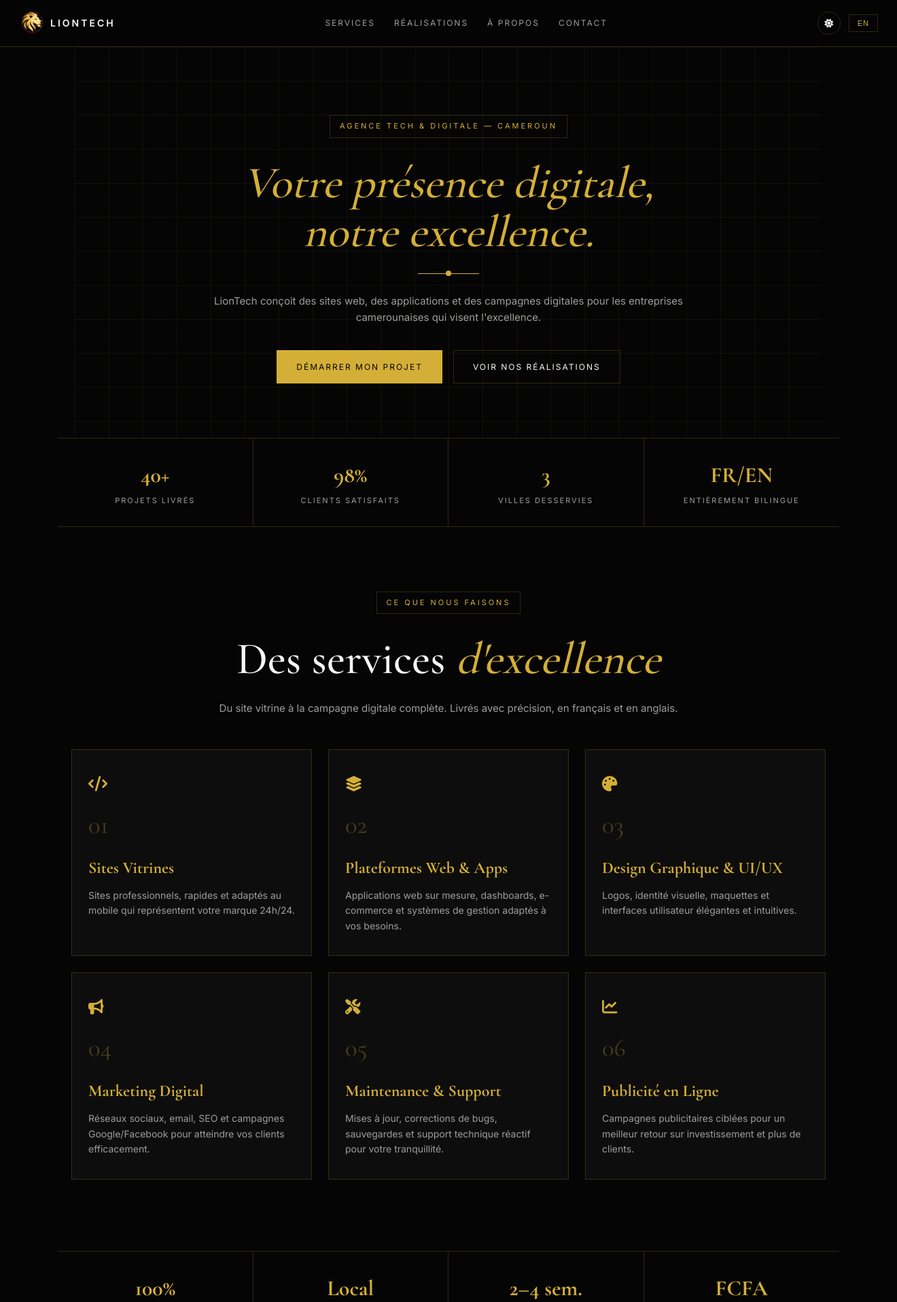
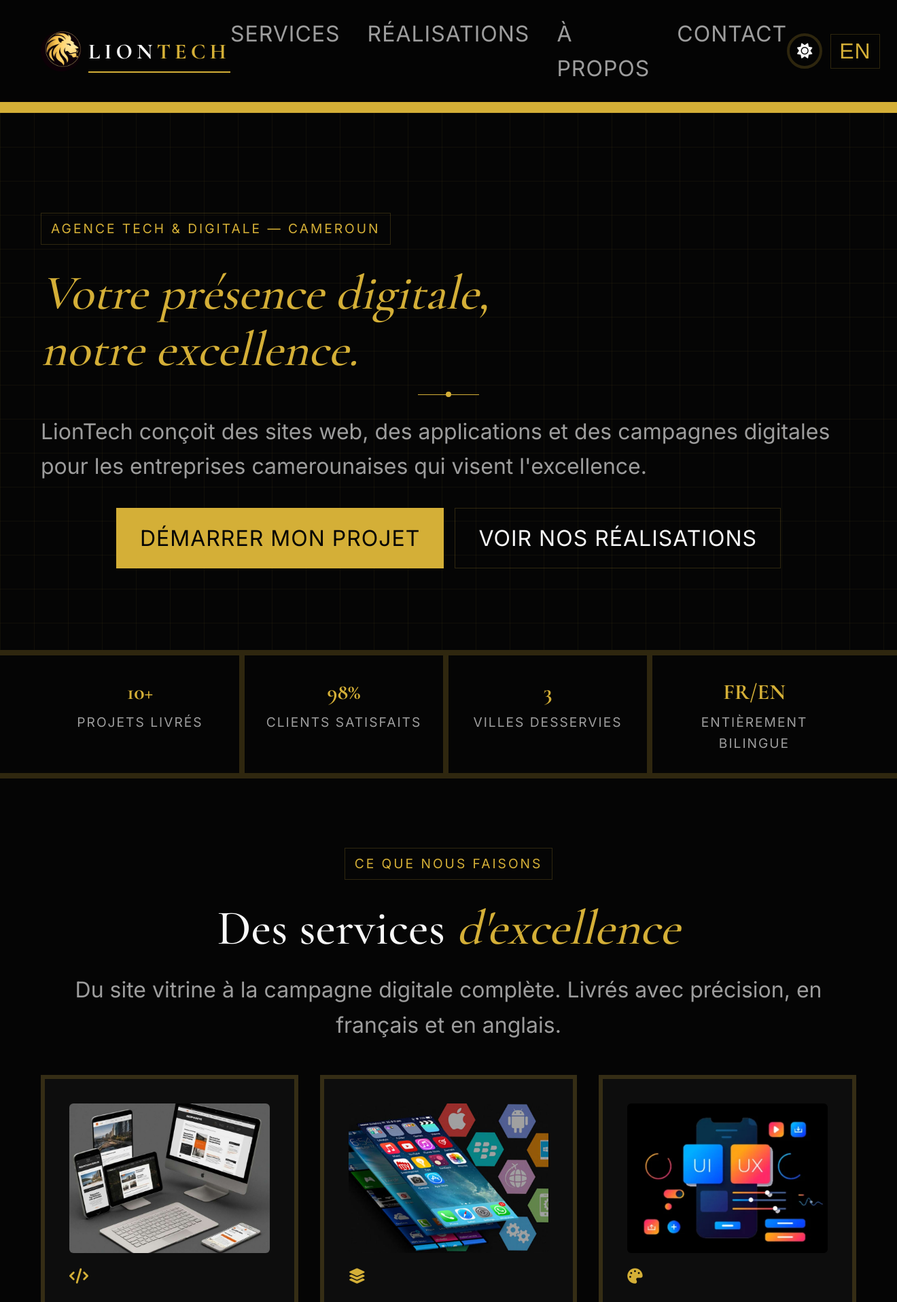
Before and after one commit to Fochiv/LionTech, a PHP site: page /LionTechV2/ in a window 1320 px wide. Shown: the top 1915 px of the page at 68% size. Run offline with PHP 8.4, Linux system fonts and the light colour scheme; data comes from the database, SQL or seed files in the repository; some libraries are stand-ins or nearby versions.

Commit message:
Avec les photos de Odonel

```diff
--- a/index.css
+++ b/index.css
@@ -42,7 +42,7 @@ a { text-decoration: none; color: inherit; }
 .navbar {
   width: 100%;
   padding: 16px 28px;
-  border-bottom: 1px solid var(--line);
+  border-bottom: 1rem solid var(--gold);
   display: flex;
   align-items: center;
   justify-content: space-between;
@@ -56,27 +56,47 @@ a { text-decoration: none; color: inherit; }
 
 .navbar.scrolled {
   box-shadow: 0 2px 20px rgba(0,0,0,0.4);
+  border-bottom: 2px solid var(--gold);
 }
 
 .logo-wrap { display: flex; align-items: center; gap: 10px; }
 
 .logo-circle {
-  width: 30px; height: 30px;
-  border: 1px solid var(--gold);
+  width: 60px; height: 60px;
+  border: 1rem solid var(--gold);
   border-radius: 50%;
   display: grid; place-items: center;
   font-size: 10px; color: var(--gold);
 }
 
 .logo-img {
-  width: 36px; height: 36px;
+  width: 60px; height: 60px;
   border-radius: 50%;
   object-fit: cover;
 }
+.logo-gold {
+  color: var(--gold);
+}
 
-.logo-text { font-size: 14px; letter-spacing: 3px; font-weight: 600; }
+.logo-text { font-size: 3rem;
+  letter-spacing: 6px;
+  font-weight: 800;
+  font-family: "Cormorant Garamond", serif;
+    position: relative;
+  display: inline-block;
+}
 
-.nav-links { display: flex; gap: 28px; }
+.logo-text::after {
+  content: "";
+  position: absolute;
+  left: 0;
+  bottom: -6px; /* space below text */
+  width: 100%;
+  height: 2px;
+  background: var(--gold);
+}
+
+.nav-links { display: flex; gap: 28px;margin-left: auto;  }
 
 .nav-links a {
   font-size: 12px;
@@ -103,7 +123,7 @@ a { text-decoration: none; color: inherit; }
 
 .icon-btn {
   background: transparent;
-  border: 1px solid var(--line);
+  border: .3rem solid var(--line);
   color: var(--white);
   width: 34px; height: 34px;
   border-radius: 50%;
@@ -256,14 +276,14 @@ a { text-decoration: none; color: inherit; }
   margin: 0 auto;
   display: grid;
   grid-template-columns: repeat(4, 1fr);
-  border-top: 1px solid var(--line);
-  border-bottom: 1px solid var(--line);
+  border-top: 0.5rem solid var(--line);
+  border-bottom: 0.5rem solid var(--line);
 }
 
 .stat-box {
   padding: 28px 20px;
   text-align: center;
-  border-right: 1px solid var(--line);
+  border-right: 0.5rem solid var(--line);
 }
 
 .stat-box:last-child { border-right: none; }
@@ -303,11 +323,11 @@ a { text-decoration: none; color: inherit; }
 /* ===== CARDS ===== */
 .card, .project-card, .process-card, .contact-form-box, .contact-note {
   background: var(--card);
-  border: 1px solid var(--line);
+  border: 0.4rem solid var(--line);
   transition: border-color 0.3s, transform 0.3s;
 }
 
-.card { padding: 32px 24px; text-align: left; min-height: 240px; }
+.card { padding: 24px 20px; text-align: left; min-height: 240px; }
 .card:hover { border-color: var(--gold); transform: translateY(-4px); }
 
 .card-icon { font-size: 1.4rem; color: var(--gold); margin-bottom: 14px; }
@@ -368,7 +388,7 @@ a { text-decoration: none; color: inherit; }
 .project-label {
   display: inline-block;
   color: var(--gold);
-  border: 1px solid var(--line);
+  border: 0.4rem solid var(--line);
   font-size: 10px;
   padding: 4px 10px;
   letter-spacing: 2px;
@@ -447,10 +467,49 @@ a { text-decoration: none; color: inherit; }
 
 .process-icon { font-size: 1.3rem; color: var(--gold); margin-bottom: 14px; }
 
+/* ===== CARD IMAGE ===== */
+.card-img {
+  width: 100%;
+  height: 200px;
+  overflow: hidden;
+  border-radius: 6px;
+  margin-bottom: 16px;
+  background: #0b0b0b;
+  display: flex;
+  align-items: center;
+  justify-content: center;
+}
+
+/* Default (real photos) */
+.card-img img {
+  width: 100%;
+  height: 100%;
+  object-fit: cover;
+  object-position: center;
+}
+
+/* Special images (UI, ads, illustrations) */
+.card-img img.contain {
+  object-fit: contain;
+  padding: 10px;
+}
+
+/* Desktop */
+@media (min-width: 1024px) {
+  .card-img {
+    height: 220px;
+  }
+}
+
+/* Hover zoom effect */
+.card:hover .card-img img {
+  transform: scale(1.05);
+}
+
 /* ===== TEAM ===== */
 .team-card {
   background: var(--card);
-  border: 1px solid var(--line);
+  border: 0.4rem solid var(--line);
   text-align: center;
   padding: 36px 24px 28px;
   display: flex;
@@ -632,7 +691,7 @@ input:focus, select:focus, textarea:focus { border-color: var(--gold); }
 .form-msg.error { background: rgba(231,76,60,0.15); border: 1px solid #e74c3c; color: #e74c3c; }
 
 /* ===== FOOTER ===== */
-.footer { border-top: 1px solid var(--line); text-align: center; padding: 36px 20px; }
+.footer { border-top: 1rem solid var(--gold); text-align: center; padding: 36px 20px; }
 
 .footer-logo {
   font-family: "Cormorant Garamond", serif;
@@ -695,9 +754,146 @@ input:focus, select:focus, textarea:focus { border-color: var(--gold); }
   .nav-links a { padding: 10px 0; font-size: 13px; }
   .hamburger { display: flex; }
   .services-grid, .process-grid, .stats { grid-template-columns: 1fr; }
-  .stat-box { border-right: none; border-bottom: 1px solid var(--line); }
+  .stat-box { border-right: none; border-bottom: 0.5rem solid var(--line); }
   .stat-box:last-child { border-bottom: none; }
   .row { grid-template-columns: 1fr; }
   .hero { padding-top: 70px; }
   .contact-quick { flex-direction: column; }
 }
+/* ===== DESKTOP FULL-WIDTH + BIGGER TEXT ===== */
+@media (min-width: 1024px) {
+  body {
+    font-size: 2rem;
+  }
+
+  .navbar {
+    padding: 24px 60px;
+  }
+
+  .logo-text {
+    font-size: 2rem;
+  }
+
+  .nav-links {
+    gap: 40px;
+  }
+
+  .nav-links a,
+  .lang-btn-toggle,
+  .btn,
+  .filter-btn,
+  .project-card a,
+  .footer-links a,
+  .footer p {
+    font-size: 2rem;
+    letter-spacing: 1px;
+  }
+
+  .icon-btn {
+    width: 52px;
+    height: 52px;
+    font-size: 1.4rem;
+  }
+
+  .hero,
+  .section,
+  .stats,
+  .contact-section {
+    max-width: 100%;
+    width: 100%;
+    margin: 0;
+    padding-left: 60px;
+    padding-right: 60px;
+  }
+
+  .hero {
+    text-align: left;
+    padding-top: 140px;
+    padding-bottom: 120px;
+  }
+
+  .hero-text,
+  .section-subtext,
+  .contact-left > p,
+  .no-content,
+  .card p,
+  .project-card p,
+  .process-card p,
+  .contact-note p,
+  .team-card p,
+  .contact-info p,
+  input,
+  select,
+  textarea {
+    font-size: 2rem;
+    max-width: 100%;
+  }
+
+  .hero h1,
+  .section h2,
+  .contact-left h2 {
+    font-size: 4.5rem;
+    line-height: 1.15;
+  }
+
+  .mini-badge,
+  .section-tag,
+  .project-label,
+  .badge,
+  .team-role,
+  .stat-box p {
+    font-size: 1.2rem;
+  }
+
+  .card h3,
+  .project-card h3,
+  .process-card h3,
+  .contact-form-box h3,
+  .contact-note h4,
+  .team-card h3 {
+    font-size: 2.5rem;
+  }
+
+  .card,
+  .project-card,
+  .process-card,
+  .team-card,
+  .contact-form-box,
+  .contact-note {
+    padding: 36px;
+  }
+
+  .project-thumb {
+    height: 320px;
+  }
+
+  .team-photo {
+    width: 220px;
+    height: 220px;
+  }
+
+  .services-grid,
+  .projects-grid,
+  .process-grid,
+  .team-grid {
+    gap: 32px;
+  }
+
+  .row {
+    gap: 20px;
+  }
+
+  input,
+  select,
+  textarea {
+    padding: 20px;
+  }
+
+  .btn {
+    padding: 18px 34px;
+  }
+
+  .footer {
+    padding: 50px 60px;
+  }
+}
--- a/index.php
+++ b/index.php
@@ -33,7 +33,7 @@ function getSetting(string $key, string $default = ''): string {
   <header class="navbar" id="navbar">
     <div class="logo-wrap">
       <img src="liontech-logo.jpg" alt="LIONTECH Logo" class="logo-img">
-      <div class="logo-text">LIONTECH</div>
+      <div class="logo-text"> LION<span class="logo-gold">TECH</span></div>
     </div>
 
     <button class="hamburger" id="hamburger" aria-label="Menu">
@@ -80,7 +80,7 @@ function getSetting(string $key, string $default = ''): string {
   <!-- STATS -->
   <section class="stats">
     <div class="stat-box">
-      <h3>40+</h3>
+      <h3>10+</h3>
       <p data-fr="Projets livrés" data-en="Projects delivered">Projets livrés</p>
     </div>
     <div class="stat-box">
@@ -107,36 +107,54 @@ function getSetting(string $key, string $default = ''): string {
 
     <div class="services-grid">
       <div class="card reveal">
+         <div class="card-img">
+        <img src="photos/web.jpeg" alt="Web">
+      </div>
         <div class="card-icon"><i class="fas fa-code"></i></div>
         <div class="card-number">01</div>
         <h3 data-fr="Sites Vitrines" data-en="Showcase Websites">Sites Vitrines</h3>
         <p data-fr="Sites professionnels, rapides et adaptés au mobile qui représentent votre marque 24h/24." data-en="Professional, fast and mobile-friendly websites that represent your brand 24/7.">Sites professionnels, rapides et adaptés au mobile qui représentent votre marque 24h/24.</p>
       </div>
       <div class="card reveal">
+         <div class="card-img">
+        <img src="photos/Application.jpeg" alt="App">
+      </div>
         <div class="card-icon"><i class="fas fa-layer-group"></i></div>
         <div class="card-number">02</div>
         <h3 data-fr="Plateformes Web & Apps" data-en="Web Platforms & Apps">Plateformes Web & Apps</h3>
         <p data-fr="Applications web sur mesure, dashboards, e-commerce et systèmes de gestion adaptés à vos besoins." data-en="Custom web applications, dashboards, e-commerce and management systems tailored to your needs.">Applications web sur mesure, dashboards, e-commerce et systèmes de gestion adaptés à vos besoins.</p>
       </div>
       <div class="card reveal">
+        <div class="card-img">
+        <img src="photos/Card3UI.jpeg" alt="Design">
+      </div>
         <div class="card-icon"><i class="fas fa-palette"></i></div>
         <div class="card-number">03</div>
         <h3 data-fr="Design Graphique & UI/UX" data-en="Graphic Design & UI/UX">Design Graphique & UI/UX</h3>
         <p data-fr="Logos, identité visuelle, maquettes et interfaces utilisateur élégantes et intuitives." data-en="Logos, visual identity, mockups and elegant, intuitive user interfaces.">Logos, identité visuelle, maquettes et interfaces utilisateur élégantes et intuitives.</p>
       </div>
       <div class="card reveal">
+         <div class="card-img">
+        <img src="photos/MarketingDigital.jpeg" alt="Marketing">
+      </div>
         <div class="card-icon"><i class="fas fa-bullhorn"></i></div>
         <div class="card-number">04</div>
         <h3 data-fr="Marketing Digital" data-en="Digital Marketing">Marketing Digital</h3>
         <p data-fr="Réseaux sociaux, email, SEO et campagnes Google/Facebook pour atteindre vos clients efficacement." data-en="Social media, email, SEO and Google/Facebook campaigns to reach your clients effectively.">Réseaux sociaux, email, SEO et campagnes Google/Facebook pour atteindre vos clients efficacement.</p>
       </div>
       <div class="card reveal">
+         <div class="card-img">
+        <img src="photos/Maintenance.jpeg" alt="Support">
+      </div>
         <div class="card-icon"><i class="fas fa-tools"></i></div>
         <div class="card-number">05</div>
         <h3 data-fr="Maintenance & Support" data-en="Maintenance & Support">Maintenance & Support</h3>
         <p data-fr="Mises à jour, corrections de bugs, sauvegardes et support technique réactif pour votre tranquillité." data-en="Updates, bug fixes, backups and responsive technical support for your peace of mind.">Mises à jour, corrections de bugs, sauvegardes et support technique réactif pour votre tranquillité.</p>
       </div>
       <div class="card reveal">
+         <div class="card-img">
+        <img src="photos/Publicite.jpeg" alt="Ads">
+      </div>
         <div class="card-icon"><i class="fas fa-chart-line"></i></div>
         <div class="card-number">06</div>
         <h3 data-fr="Publicité en Ligne" data-en="Online Advertising">Publicité en Ligne</h3>
```
Also changed, not shown: Photos/Application.jpeg (added), Photos/Card3UI.jpeg (added), Photos/Maintenance.jpeg (added), Photos/MarketingDigital.jpeg (added), Photos/Publicite.jpeg (added), Photos/web.jpeg (added), 1 other file.
